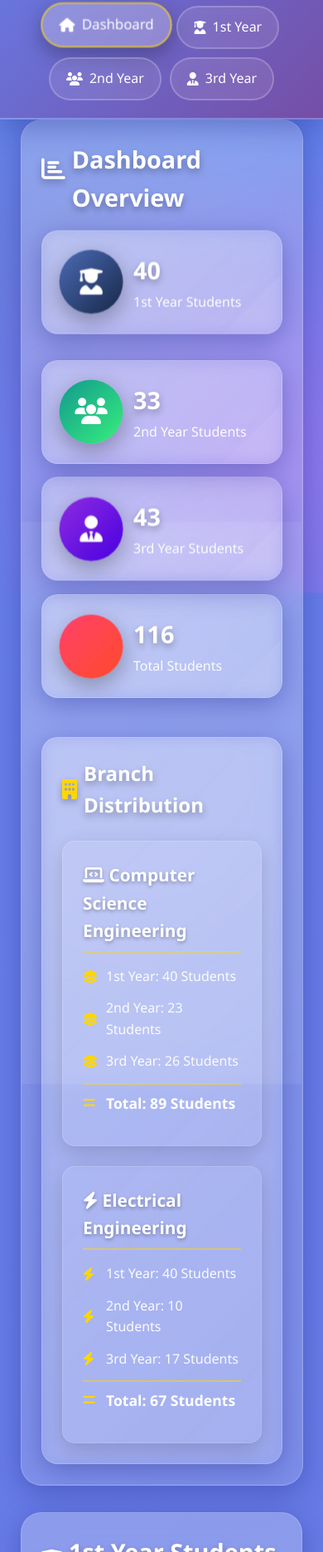
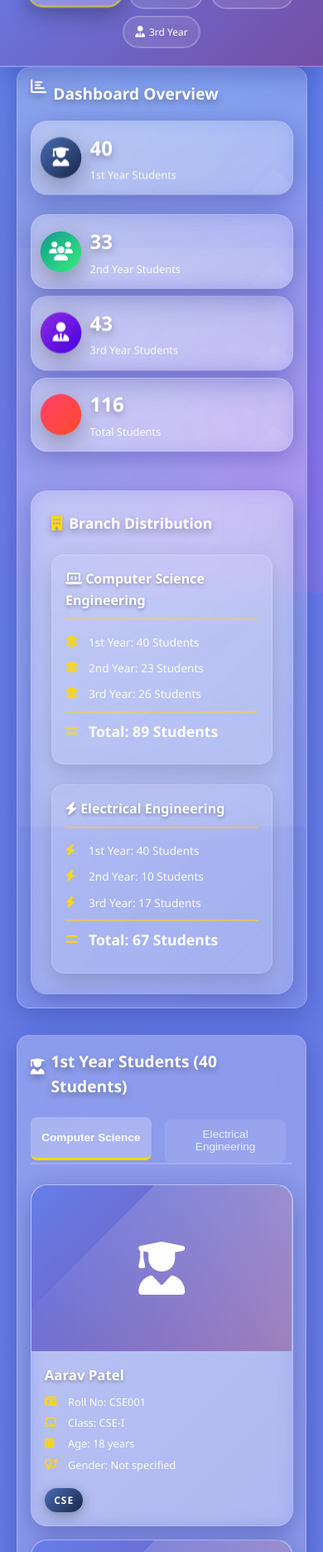
Before and after one commit to virendra9627/student-info-portal, a plain HTML site: page index.html in a window 390 px wide. Shown: the part 130-2000 px from the top of the page at 83% size. Drawn offline with Linux system fonts and the light colour scheme.

Commit message:
Add files via upload

```diff
--- a/styles.css
+++ b/styles.css
@@ -858,43 +858,112 @@ footer p {
     header .container {
         flex-direction: column;
         text-align: center;
+        padding: 0.5rem;
+    }
+
+    .logo h1 {
+        font-size: 1.2rem;
+        line-height: 1.4;
+    }
+
+    .logo p {
+        font-size: 0.85rem;
     }
 
     nav ul {
         margin-top: 1rem;
         flex-wrap: wrap;
         justify-content: center;
+        gap: 0.5rem;
     }
 
     nav ul li {
-        margin: 0.3rem;
+        margin: 0;
+    }
+
+    nav ul li a {
+        padding: 0.6rem 1rem;
+        font-size: 0.85rem;
     }
 
     .stats-container {
         grid-template-columns: 1fr;
+        gap: 1rem;
+    }
+
+    .stat-card {
+        padding: 1rem;
+    }
+
+    .stat-icon {
+        width: 50px;
+        height: 50px;
+        font-size: 1.5rem;
+    }
+
+    .stat-info h3 {
+        font-size: 1.8rem;
+    }
+
+    .stat-info p {
+        font-size: 0.9rem;
     }
 
     .branch-container {
         grid-template-columns: 1fr;
     }
 
+    .branch-card {
+        padding: 1rem;
+    }
+
+    .branch-card h4 {
+        font-size: 1.1rem;
+    }
+
+    .dashboard-section h2,
+    .year-section h2 {
+        font-size: 1.4rem;
+    }
+
     .students-grid {
-        grid-template-columns: repeat(auto-fill, minmax(250px, 1fr));
+        grid-template-columns: 1fr;
+        gap: 1rem;
+    }
+
+    .student-card {
+        max-width: 100%;
+    }
+
+    .student-photo {
+        height: 180px;
+    }
+
+    .student-info {
+        padding: 1rem;
+    }
+
+    .student-info h3 {
+        font-size: 1.1rem;
+    }
+
+    .student-info p {
+        font-size: 0.85rem;
     }
 
     .year-tabs {
-        flex-direction: column;
+        flex-direction: row;
+        flex-wrap: wrap;
+        gap: 0.5rem;
     }
 
     .tab-btn {
-        width: 100%;
-        text-align: left;
+        flex: 1;
+        min-width: 45%;
+        text-align: center;
         border-radius: 8px;
-        margin-bottom: 0.3rem;
-    }
-
-    .year-tabs {
-        border-bottom: none;
+        padding: 0.7rem 1rem;
+        font-size: 0.9rem;
     }
 
     .modal-body {
@@ -910,36 +979,139 @@ footer p {
     .detail-grid {
         grid-template-columns: 1fr;
     }
+
+    .detail-item span {
+        font-size: 0.95rem;
+    }
 }
 
 @media (max-width: 480px) {
     .container {
         width: 95%;
+        padding: 0 10px;
+    }
+
+    header {
+        padding: 0.8rem 0;
     }
 
     .logo h1 {
-        font-size: 1.4rem;
+        font-size: 0.95rem;
+    }
+
+    .logo h1 i {
+        display: none;
+    }
+
+    .logo p {
+        font-size: 0.75rem;
+    }
+
+    nav ul li a {
+        padding: 0.5rem 0.8rem;
+        font-size: 0.75rem;
+    }
+
+    nav ul li a i {
+        margin-right: 0.3rem;
+        font-size: 0.85rem;
     }
 
     .dashboard-section,
     .year-section {
-        padding: 1.5rem;
+        padding: 1rem;
+        border-radius: 15px;
+    }
+
+    .dashboard-section h2,
+    .year-section h2 {
+        font-size: 1.2rem;
+    }
+
+    .stat-card {
+        padding: 0.8rem;
+    }
+
+    .stat-icon {
+        width: 45px;
+        height: 45px;
+        font-size: 1.3rem;
+        margin-right: 0.8rem;
+    }
+
+    .stat-info h3 {
+        font-size: 1.5rem;
+    }
+
+    .stat-info p {
+        font-size: 0.8rem;
+    }
+
+    .branch-stats h3 {
+        font-size: 1.1rem;
+    }
+
+    .branch-card h4 {
+        font-size: 1rem;
+    }
+
+    .branch-details p {
+        font-size: 0.85rem;
+        margin: 0.6rem 0;
     }
 
     .students-grid {
         grid-template-columns: 1fr;
+        gap: 1rem;
     }
 
-    .stat-info h3 {
-        font-size: 1.8rem;
+    .student-photo {
+        height: 200px;
+    }
+
+    .student-info h3 {
+        font-size: 1.05rem;
+    }
+
+    .student-info p {
+        font-size: 0.8rem;
+        margin: 0.3rem 0;
+    }
+
+    .student-badge {
+        padding: 0.3rem 0.7rem;
+        font-size: 0.75rem;
+    }
+
+    .tab-btn {
+        padding: 0.6rem 0.8rem;
+        font-size: 0.85rem;
     }
 
     .modal-content {
         width: 95%;
-        margin: 10% auto;
+        margin: 5% auto;
+    }
+
+    .modal-header h2 {
+        font-size: 1.3rem;
     }
 
     .close-modal {
         padding: 15px 20px 0 0;
+        font-size: 24px;
+    }
+
+    .student-detail-photo {
+        height: 220px;
+    }
+
+    .student-detail-info h3 {
+        font-size: 1.3rem;
+    }
+
+    footer {
+        padding: 1.5rem 0;
+        font-size: 0.85rem;
     }
 }
```
